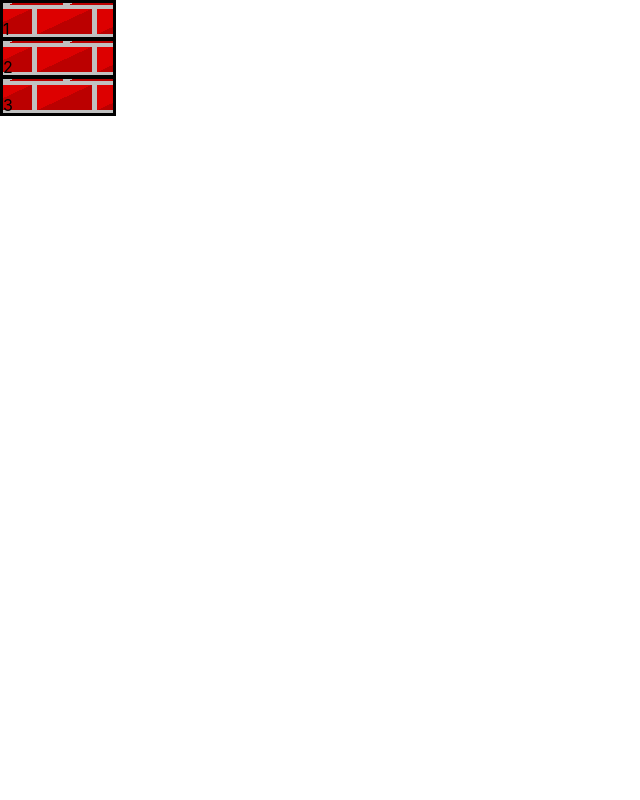
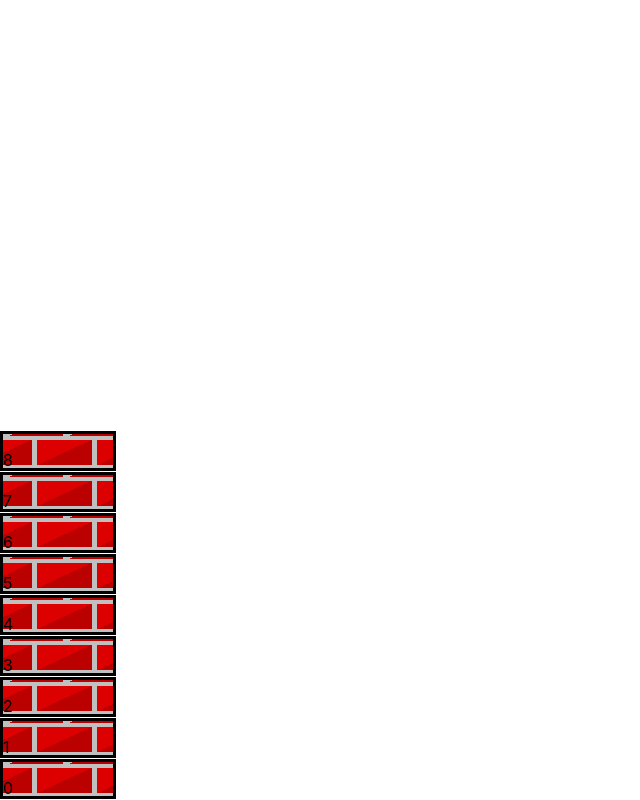
Before and after one commit to moshedruk/my-app, a React (Create React App) app: page / in a window 1280 px wide. Shown: the whole page, without its empty margins (0-640 px from the left). Built offline with nearby package versions, Linux system fonts and the light colour scheme.

Commit message:
final_on_floor

```diff
--- a/src/App.tsx
+++ b/src/App.tsx
@@ -2,16 +2,18 @@ import React from 'react';
 import Floor from './cllasas/floor';
 import BuildingStructure from './cllasas/buildingStructure';
 
+
 function App(): JSX.Element {
-  const buildingStructure = new BuildingStructure(3, 2);
+  const buildingStructure = new BuildingStructure(8, 2);
   const floors: JSX.Element[] = [];
 
   // פה אני יוצר את הקומות בהתאם לבקשה
-  for (let i = 1; i <= buildingStructure.numFloors; i++) {
+  for (let i = 0; i <= buildingStructure.numFloors; i++) {
     const floor = new Floor(i);
-    floors.push(
+    floors.unshift(
       <div key={i} className="floor">
         <p> {floor.floorNumber}</p>
+
       </div>
     );
   }
--- a/src/cllasas/Floor.css
+++ b/src/cllasas/Floor.css
@@ -1,22 +1,16 @@
 .container {
   display: flex;
   flex-direction: column;
-    /* align-items:center; */
-
-    /* justify-content: space-between; שיתוף הרווח בין האלמנטים */
-    height: 100vh; /* גובה המסך כולו */
-
+  /* align-items: center; */
+  justify-content: flex-end; /* ממריץ את התכנים לתחתית */
+  height: 100vh;
 }
-
-
 
 .floor {
 
-  /* bottom: 0;
   left: 0;
-  align-self: flex-end; */
   width: 110px;
-    margin-bottom: -2px;
+  margin-bottom: 1px;
   height: 34px;
   background-color: silver;
   background-image: linear-gradient(335deg, #b00 23px, transparent 23px),
@@ -26,8 +20,5 @@
   background-size: 60px 60px;
   background-position: 0px 2px, 4px 35px, 29px 31px, 34px 6px;
   border-color: black;
-
   border-style: solid; /* סגנון הגבול */
-    /* border-width: 0 0 7px; רוחב הגבול בצדדים ובתחתית */
-
 }
```
Lines whose indentation alone changed are shown as unchanged.
